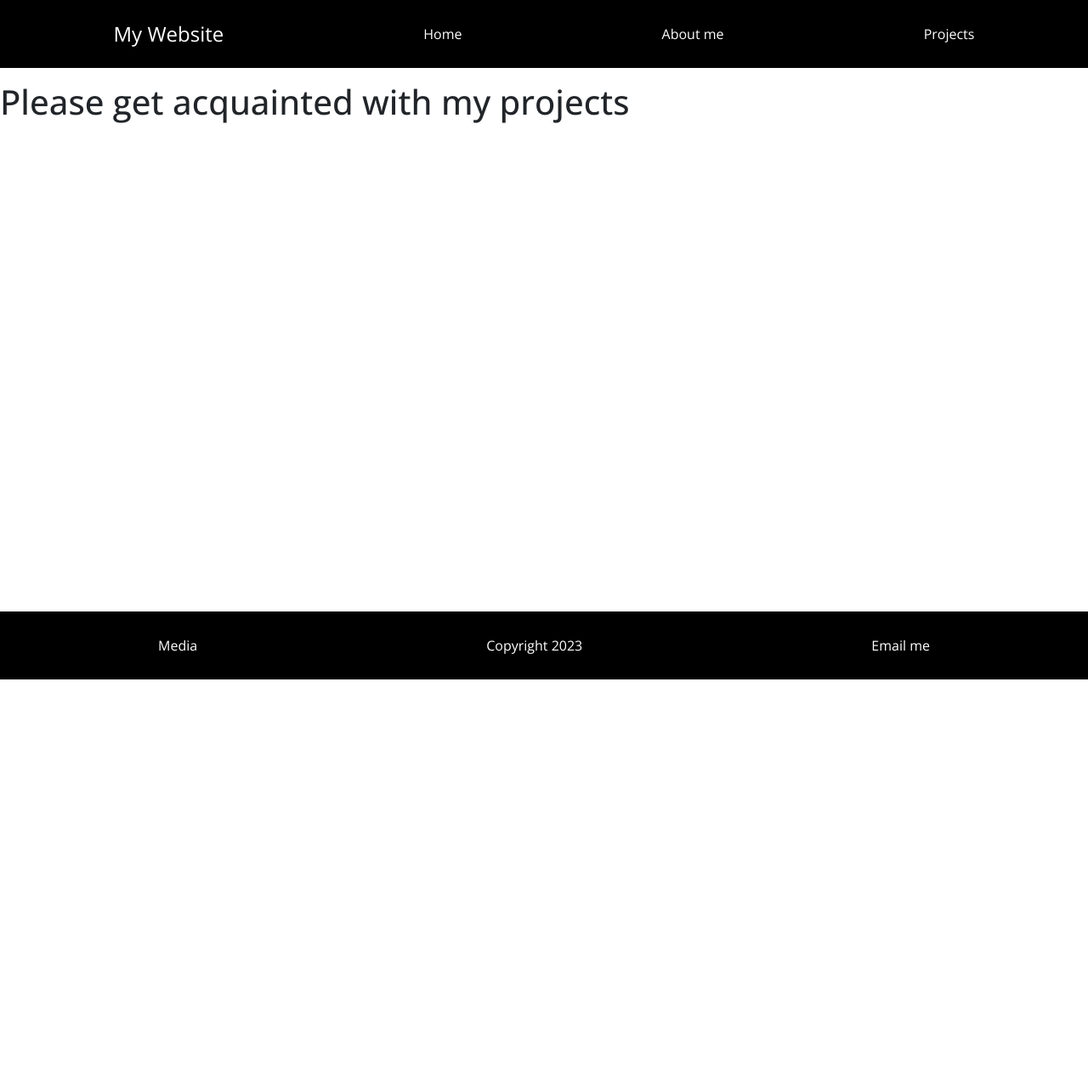
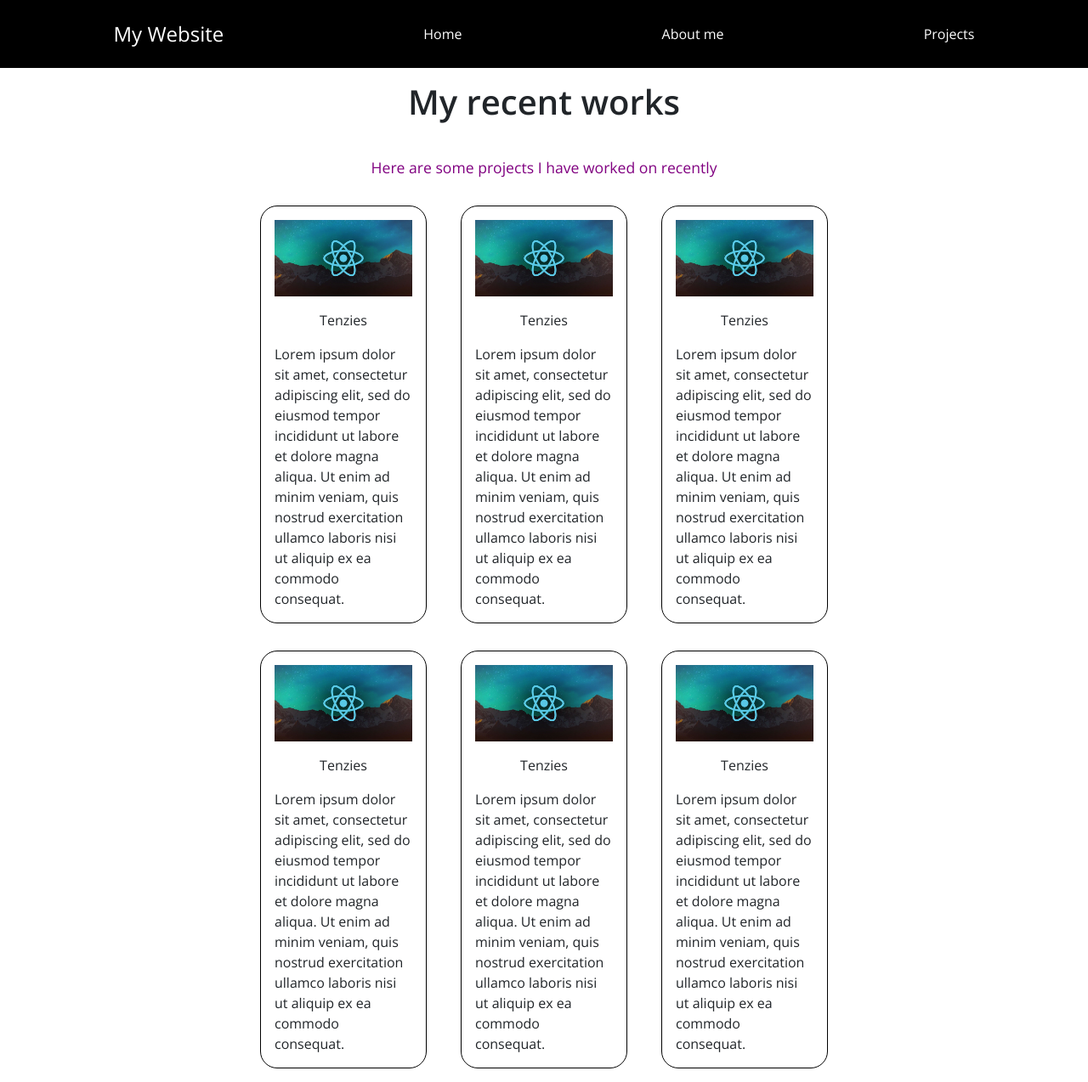
Before and after one commit to Btb82938293/portfolio-website-reactJS, a React (Create React App) app: page /projects in a window 1280 px wide. Shown: the whole page at 85% size. Before the commit the page ends 800 px from the top, so only its background shows below. Built offline with nearby package versions, Linux system fonts and the light colour scheme.

Commit message:
Projects page completed

```diff
--- a/src/App.css
+++ b/src/App.css
@@ -60,7 +60,7 @@ main h1 {
 
 .drop-down-menu {
   border: 1px solid black;
-  height: 81vh;
+  height: 40vh;
   width: 100vw;
   background: black;
   position: absolute;
@@ -127,7 +127,7 @@ main {
   color:purple
 }
 
-.colored {
+.name {
   font-weight: 800;
 }
 
@@ -138,6 +138,54 @@ main {
   margin: 0;
   width: 100%;
   padding: 1em;
+}
+
+.projects-main {
+  display: flex;
+  flex-direction: column;
+  align-items: center;
+  padding: 0 1em;
+}
+
+.project-img {
+  display: block;
+  width: 100%;
+}
+
+.projects-container {
+  display: flex;
+  flex-direction: column;
+  align-items: center;
+}
+
+.projects-main h1 {
+  margin-bottom: 1em;
+  font-weight: 800;
+}
+
+.projects-text {
+  text-align: center;
+  font-size: .9rem;
+}
+
+.project {
+  border: 1px solid black;
+  border-radius: 20px;
+  width: 80%;
+  display: flex;
+  flex-direction: column;
+  align-items: center;
+  justify-content: center;
+  padding:1em;
+  margin: 1em 0;
+}
+
+.project-name {
+  margin: 1em;
+}
+
+.project-description {
+  margin: 0;
 }
 
 .icon {
@@ -213,4 +261,18 @@ main {
   .hamburger {
     display: none;
   }
+
+  .projects-container {
+    flex-direction: row;
+    justify-content: space-between;
+    flex-wrap: wrap;
+    max-width: 700px;
+  }
+  .project {
+    margin: 1em;
+    width: 28%;
+  }
+  .projects-text {
+    font-size: 1.1rem;
+  }
 }
--- a/src/App.js
+++ b/src/App.js
@@ -23,7 +23,7 @@ function App() {
           <Route path="/projects" element={<Projects />} />
           <Route path="/about" element={<About />} />
         </Routes>
-        <Footer />
+        {/* <Footer /> */}
       </div>
     </Router>
   );
--- a/src/components/Projects/Projects.js
+++ b/src/components/Projects/Projects.js
@@ -1,7 +1,66 @@
+import img from "../../Assets/project-img.jpg"
+
 export default function Projects() {
     return (
-        <div>
-            <h1>Please get acquainted with my projects</h1>
+        <div className="projects-main">
+            <h1>My recent works</h1>
+            <p className="colored projects-text">Here are some projects I have worked on recently</p>
+            <div className="projects-container">
+                <div className="project">
+                    <img className="project-img" src={img}></img>
+                    <p className="project-name">Tenzies</p>
+                    <p className="project-description">Lorem ipsum dolor sit amet,
+                    consectetur adipiscing elit, sed do eiusmod tempor incididunt
+                    ut labore et dolore magna aliqua. Ut enim ad minim veniam, quis
+                    nostrud exercitation ullamco laboris nisi ut aliquip ex ea commodo
+                    consequat. </p>
+                </div>
+                <div className="project">
+                    <img className="project-img" src={img}></img>
+                    <p className="project-name">Tenzies</p>
+                    <p className="project-description">Lorem ipsum dolor sit amet,
+                    consectetur adipiscing elit, sed do eiusmod tempor incididunt
+                    ut labore et dolore magna aliqua. Ut enim ad minim veniam, quis
+                    nostrud exercitation ullamco laboris nisi ut aliquip ex ea commodo
+                    consequat. </p>
+                </div>
+                <div className="project">
+                    <img className="project-img" src={img}></img>
+                    <p className="project-name">Tenzies</p>
+                    <p className="project-description">Lorem ipsum dolor sit amet,
+                    consectetur adipiscing elit, sed do eiusmod tempor incididunt
+                    ut labore et dolore magna aliqua. Ut enim ad minim veniam, quis
+                    nostrud exercitation ullamco laboris nisi ut aliquip ex ea commodo
+                    consequat. </p>
+                </div>
+                <div className="project">
+                    <img className="project-img" src={img}></img>
+                    <p className="project-name">Tenzies</p>
+                    <p className="project-description">Lorem ipsum dolor sit amet,
+                    consectetur adipiscing elit, sed do eiusmod tempor incididunt
+                    ut labore et dolore magna aliqua. Ut enim ad minim veniam, quis
+                    nostrud exercitation ullamco laboris nisi ut aliquip ex ea commodo
+                    consequat. </p>
+                </div>
+                <div className="project">
+                    <img className="project-img" src={img}></img>
+                    <p className="project-name">Tenzies</p>
+                    <p className="project-description">Lorem ipsum dolor sit amet,
+                    consectetur adipiscing elit, sed do eiusmod tempor incididunt
+                    ut labore et dolore magna aliqua. Ut enim ad minim veniam, quis
+                    nostrud exercitation ullamco laboris nisi ut aliquip ex ea commodo
+                    consequat. </p>
+                </div>
+                <div className="project">
+                    <img className="project-img" src={img}></img>
+                    <p className="project-name">Tenzies</p>
+                    <p className="project-description">Lorem ipsum dolor sit amet,
+                    consectetur adipiscing elit, sed do eiusmod tempor incididunt
+                    ut labore et dolore magna aliqua. Ut enim ad minim veniam, quis
+                    nostrud exercitation ullamco laboris nisi ut aliquip ex ea commodo
+                    consequat. </p>
+                </div>
+            </div>
         </div>
     )
 }
```
Also changed, not shown: src/Assets/project-img.jpg (added).
